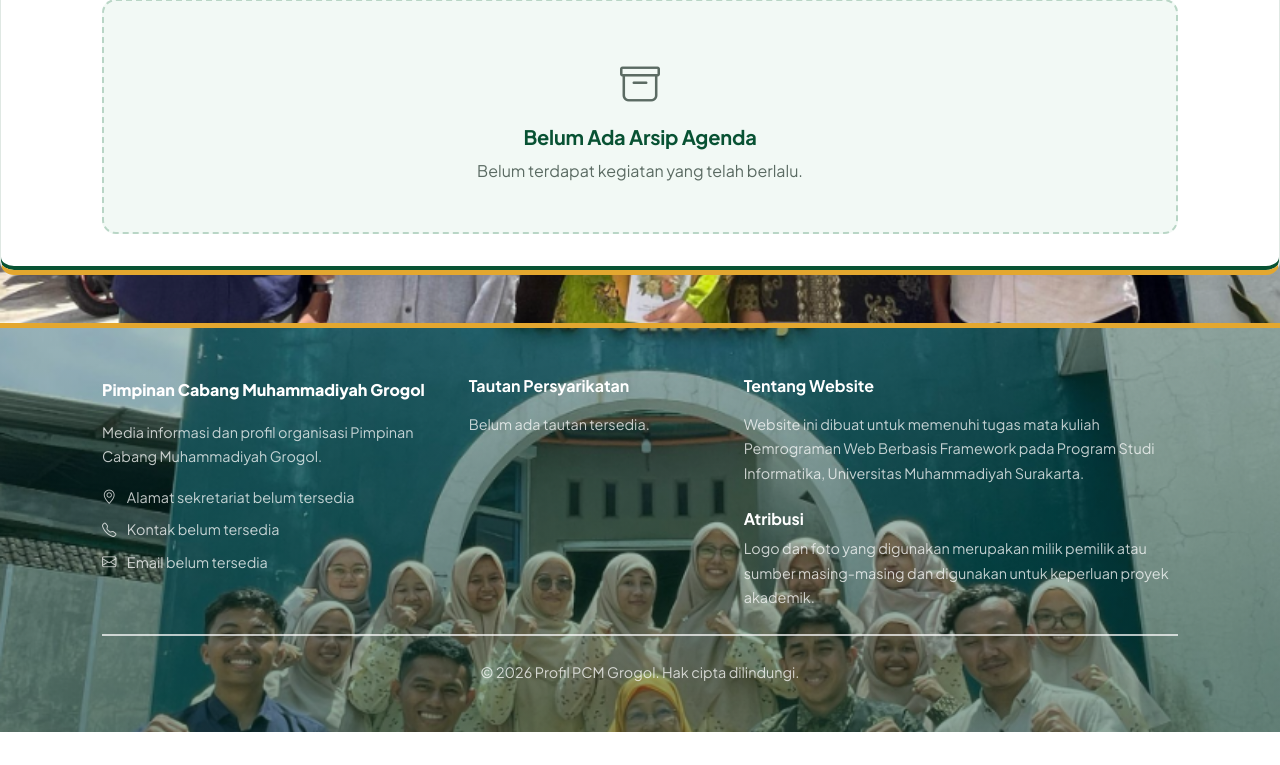
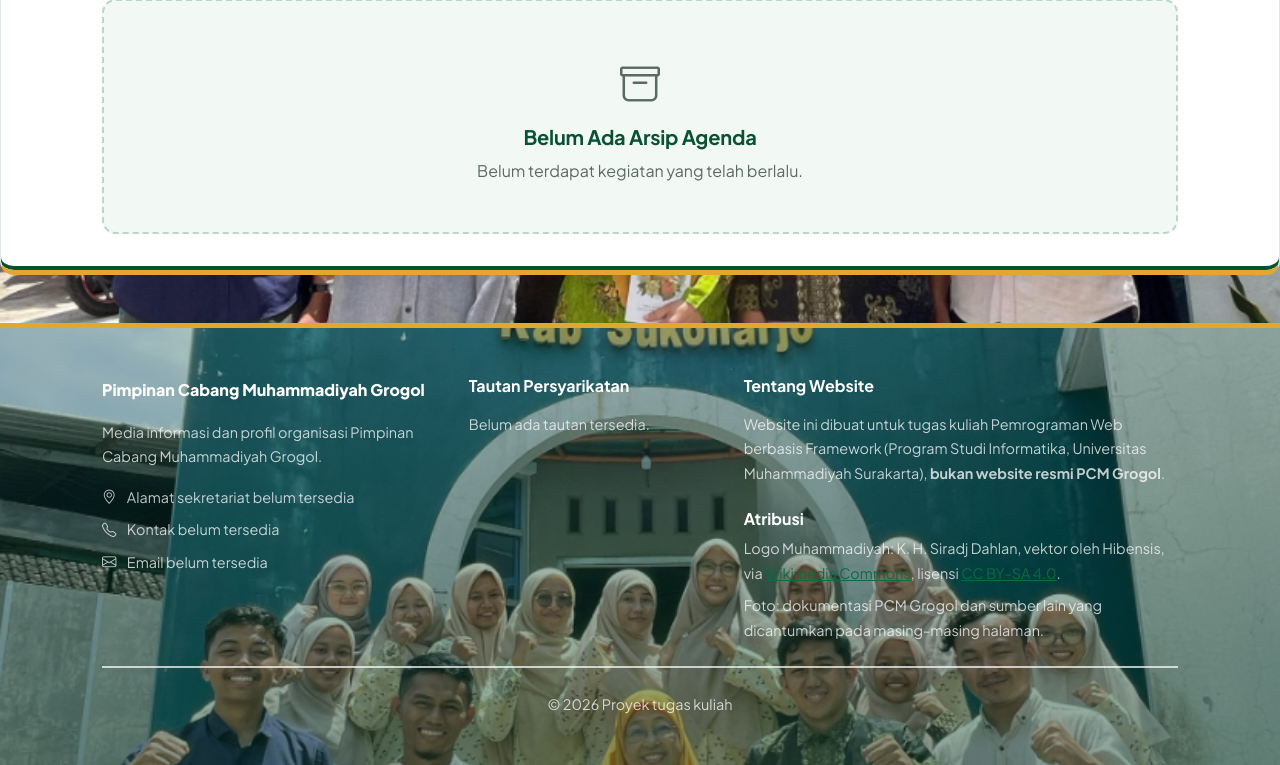
Before and after one commit to 403ArkhamS3c/Django-pcm, a Django app: page /agenda/ in a window 1280 px wide. Shown: the part 1626-2391 px from the top of the page. Before the commit the page ends 2358 px from the top, so only its background shows below. Run offline with Django 5.2, Linux system fonts and the light colour scheme; data that the repository does not hold is empty.

Commit message:
Ubah footer

```diff
--- a/core/templates/core/components/footer.html
+++ b/core/templates/core/components/footer.html
@@ -6,7 +6,7 @@
             <!-- Identitas PCM -->
             <div class="col-lg-4 col-md-6">
                 <div class="footer-brand mb-3">
-                    Pimpinan Cabang Muhammadiyah Grogol
+                    {{ profil.nama|default:"Pimpinan Cabang Muhammadiyah Grogol" }}
                 </div>
 
                 <p class="footer-muted mb-3">
@@ -55,26 +55,36 @@
                 </ul>
             </div>
 
-            <!-- Keterangan Akademik -->
+            <!-- Keterangan Tugas Kuliah dan Atribusi -->
             <div class="col-lg-5">
                 <h6 class="footer-heading mb-3">
                     Tentang Website
                 </h6>
 
                 <p class="footer-muted">
-                    Website ini dibuat untuk memenuhi tugas mata kuliah
-                    Pemrograman Web Berbasis Framework pada Program Studi
-                    Informatika, Universitas Muhammadiyah Surakarta.
+                    Website ini dibuat untuk tugas kuliah Pemrograman Web
+                    berbasis Framework (Program Studi Informatika,
+                    Universitas Muhammadiyah Surakarta),
+                    <strong>bukan website resmi PCM Grogol</strong>.
                 </p>
 
                 <h6 class="footer-heading mt-4 mb-2">
                     Atribusi
                 </h6>
 
+                <p class="footer-muted mb-2">
+                    Logo Muhammadiyah: K. H. Siradj Dahlan, vektor oleh
+                    Hibensis, via
+                    <a href="https://commons.wikimedia.org/wiki/File:Muhammadiyah.svg"
+                       target="_blank" rel="noopener noreferrer">Wikimedia Commons</a>,
+                    lisensi
+                    <a href="https://creativecommons.org/licenses/by-sa/4.0/"
+                       target="_blank" rel="noopener noreferrer">CC BY-SA 4.0</a>.
+                </p>
+
                 <p class="footer-muted mb-0">
-                    Logo dan foto yang digunakan merupakan milik
-                    pemilik atau sumber masing-masing dan digunakan
-                    untuk keperluan proyek akademik.
+                    Foto: dokumentasi PCM Grogol dan sumber lain yang
+                    dicantumkan pada masing-masing halaman.
                 </p>
             </div>
 
@@ -82,10 +92,9 @@
 
         <hr class="footer-divider my-4">
 
-        <!-- Copyright -->
+        <!-- Keterangan bawah -->
         <div class="text-center footer-muted">
-            &copy; {% now "Y" %} Profil PCM Grogol.
-            Hak cipta dilindungi.
+            &copy; {% now "Y" %} Proyek tugas kuliah
         </div>
 
     </div>
```
